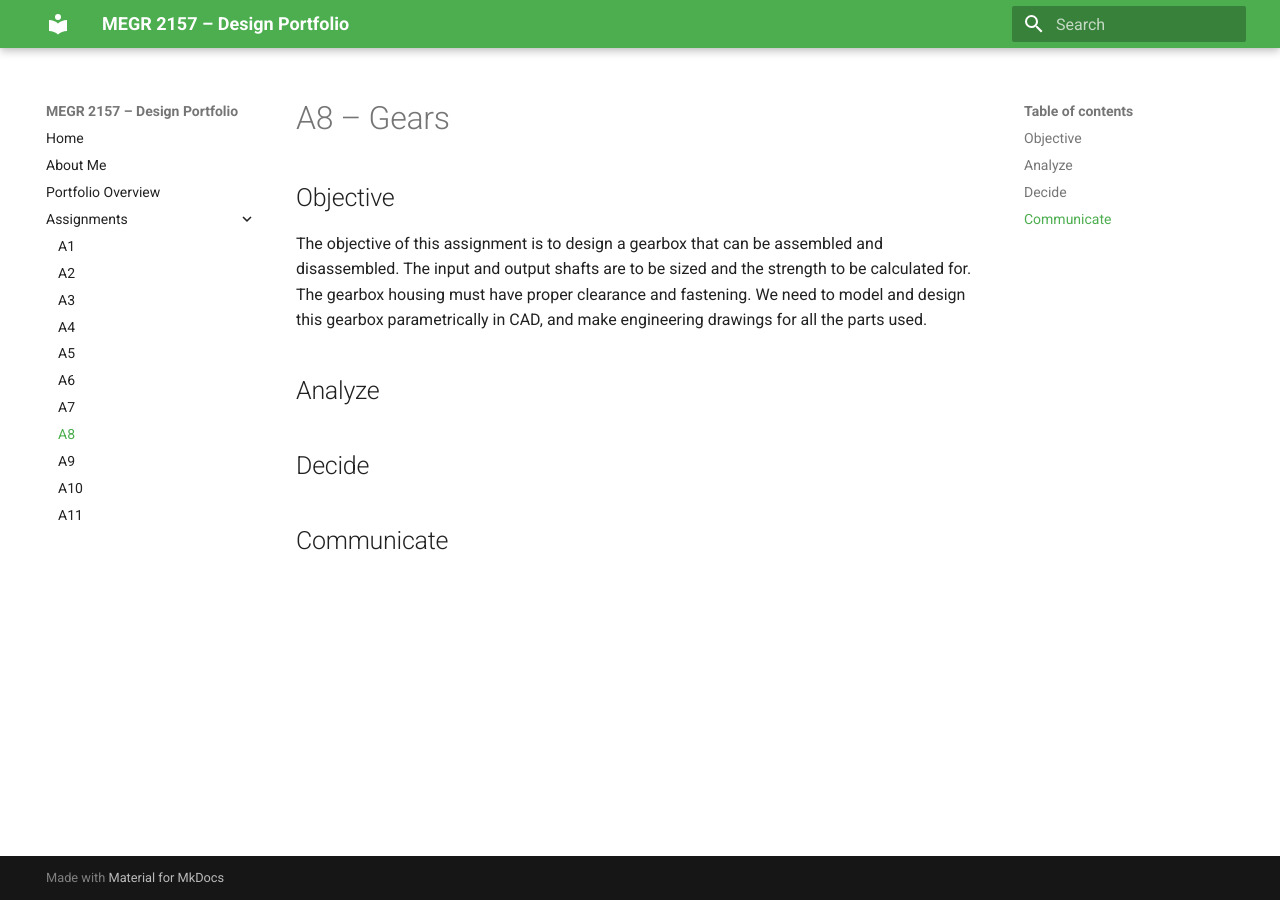
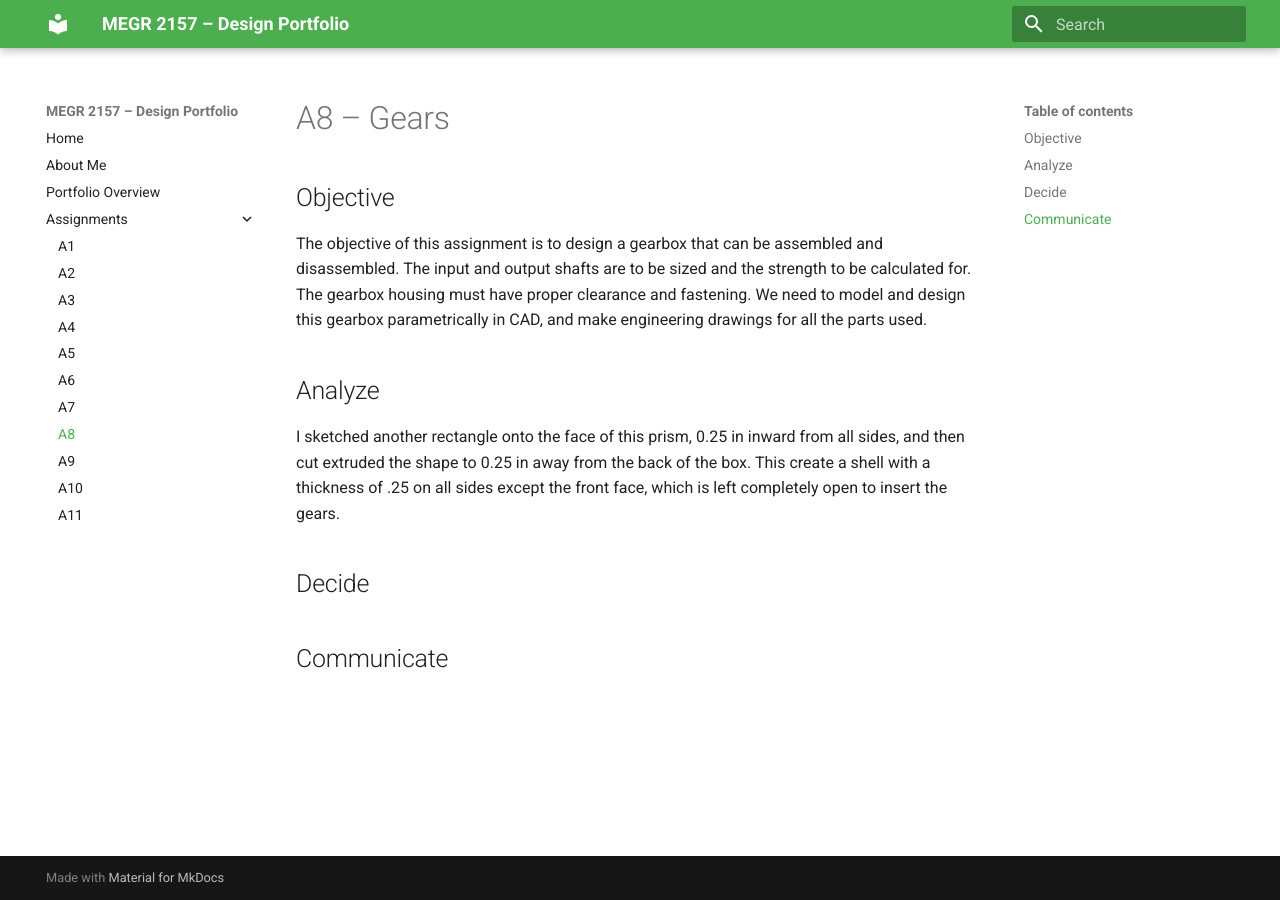
Before and after one commit to apaciore/megr2156-portfolio, an MkDocs documentation site: the page built from docs/assignments/A08/index.md, in a window 1280 px wide. Built offline with MkDocs 1.6.1 and Material for MkDocs 9.7.7, drawn with Linux system fonts in a browser that asks for light colours.

Commit message:
Update gearbox design analysis section
Added details about the gearbox design process and modifications.

```diff
--- a/docs/assignments/A08/index.md
+++ b/docs/assignments/A08/index.md
@@ -5,6 +5,8 @@ The objective of this assignment is to design a gearbox that can be assembled an
 
 
 ## Analyze
+I sketched another rectangle onto the face of this prism, 0.25 in inward from all sides, and then cut extruded the shape to 0.25 in away from the back of the box. This create a shell with a thickness of .25 on all sides except the front face, which is left completely open to insert the gears.
+
 
 
 ## Decide
```
